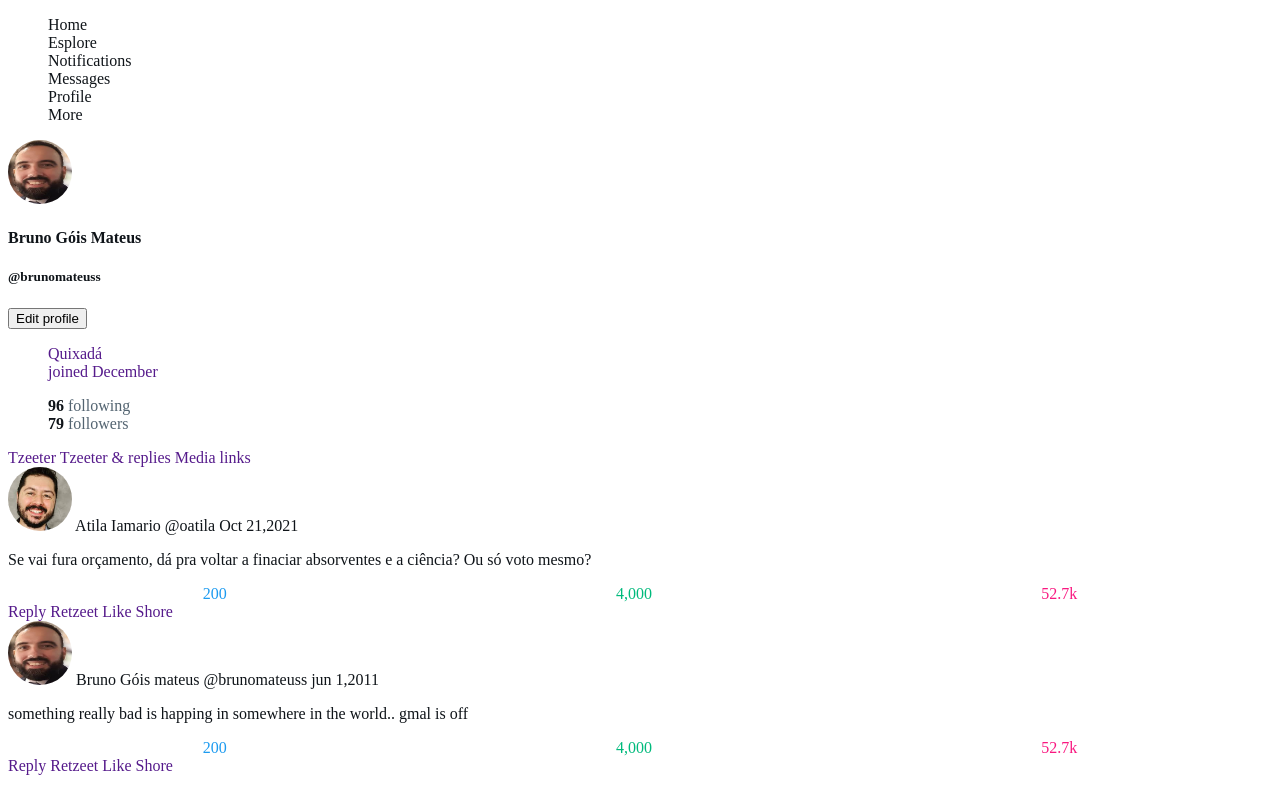
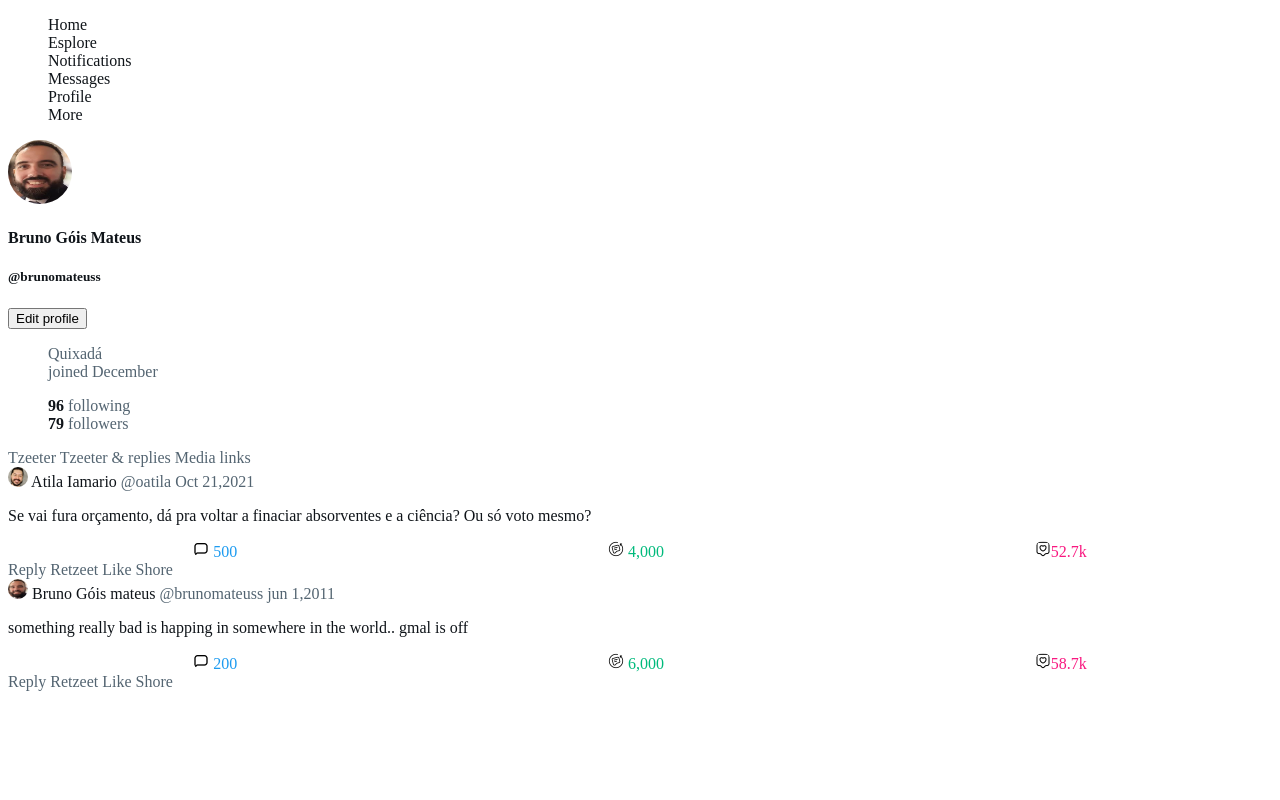
Before and after one commit to Eliveltonmoura/Tzeeter, a plain HTML site: page index.html in a window 1280 px wide. Drawn offline with Linux system fonts and the light colour scheme.

Commit message:
LE02-atual

```diff
--- a/index.html
+++ b/index.html
@@ -1,5 +1,5 @@
 <!DOCTYPE html>
-<html lang="en">
+<html lang="pr-br">
 
 <head>
     <meta charset="UTF-8">
@@ -21,14 +21,14 @@
         </ul>
     </nav>
     <!--inf 2-->
-    <Img width="64px" src="./img/bruno.jpg" alt="bruno">
+    <Img class="profilePicture" src="./img/bruno.jpg" alt="bruno">
     <!--inf 3-->
     <h4>Bruno Góis Mateus</h4>
     <!--inf 4 -->
     <h5>@brunomateuss</h5>
     <!--inf 5-->
     <button>Edit profile</button>
-    <ul> <!--inf 6-->
+    <ul class="date"> <!--inf 6-->
         <li> <a href="">Quixadá</a> </li>
         <li><a href="">joined December</a></li>
     </ul>
@@ -43,22 +43,22 @@
         <!--inf 8-->
         <!--item 9 -->
         <a href="">Tzeeter Tzeeter & replies Media links</a><br> <!--Publicações-->
-        <img src="./img/atila.jpg" alt="imagem1" width="64px">
-        Atila Iamario @oatila Oct 21,2021
+        <img class="perfiluser" src="./img/atila.jpg" alt="imagem1" width="64px">
+        Atila Iamario <span class="date"> @oatila Oct 21,2021</span>
         <p>Se vai fura orçamento, dá pra voltar a finaciar absorventes e a ciência? Ou só voto mesmo?</p>
-        <div class="Actions">
-            <div class="comment"> 200</div>
-            <div class="repost">4,000</div>
-            <div class="like">52.7k</div>
+        <div class="actions">
+            <div class="comment"> <img src="./img/comment.png"> 500</div>
+            <div class="repost"><img src="./img/repost.png">   4,000</div>
+            <div class="like"><img src="./img/like.png" >52.7k</div>
         </div> <!--ações-->
         <a href="">Reply Retzeet Like Shore</a><br>
-        <img src="./img/bruno.jpg" alt="imagem2" width="64px">
-        Bruno Góis mateus @brunomateuss jun 1,2011
+        <img class="perfiluser" src="./img/bruno.jpg" alt="imagem2" width="64px">
+        Bruno Góis mateus <span  class="date"> @brunomateuss jun 1,2011</span>
         <p>something really bad is happing in somewhere in the world.. gmal is off</p>
-        <div class="Actions">
-            <div class="comment"> 200</div>
-            <div class="repost">4,000</div>
-            <div class="like">52.7k</div>
+        <div class="actions">
+            <div class="comment"> <img src="./img/comment.png"> 200</div>
+            <div class="repost"><img src="./img/repost.png">   6,000</div>
+            <div class="like"><img src="./img/like.png" >58.7k</div>
         </div><!--açõesc -->
         <a href="">Reply Retzeet Like Shore</a><br>
 
--- a/src/css/index.css
+++ b/src/css/index.css
@@ -6,11 +6,15 @@ body{
     color: rgb(15, 20, 25);
 }
 
-
-img{
+.profilePicture , .perfiluser{
     width: 64px;
     height: 64px;
     border-radius: 100%;
+}
+.perfiluser{
+    width: 20px;
+    height: 20px;
+
 }
 
 
@@ -22,7 +26,7 @@ img{
 
 .navigation li:hover{
     background-color: rgba(15, 20, 25,0.1);
-    border-radius:4px ;
+    border-radius:10px ;
 
 }
 
@@ -34,7 +38,7 @@ img{
    color: rgb(15, 20, 25);
    font-weight: bold;
 }
-.statistics a{
+.statistics, a{
     color: rgb(83, 100, 113);
 
 }
@@ -42,19 +46,30 @@ img{
     text-decoration: underline;
 }
 
-.Actions{
+.actions{
     display: flex;
     justify-content: space-around;
 }
-.Actions .comment{
+.actions .comment{
     color: rgba(29, 155, 240, 1)
 
 }
 
-.Actions .repost{
+.actions .repost{
     color: rgba(0, 186, 124, 1)
 }
 
-.Actions .like{
+.actions .like{
     color: rgba(249, 24, 128, 1)
 }
+
+.actions img{
+
+    width: 16px;
+    height: 16px;
+    border-radius: 100%;
+}
+
+.date{
+    color: rgb(83, 100, 113);
+}
```
Also changed, not shown: img/comment.png (added), img/like.png (added), img/repost.png (added).
